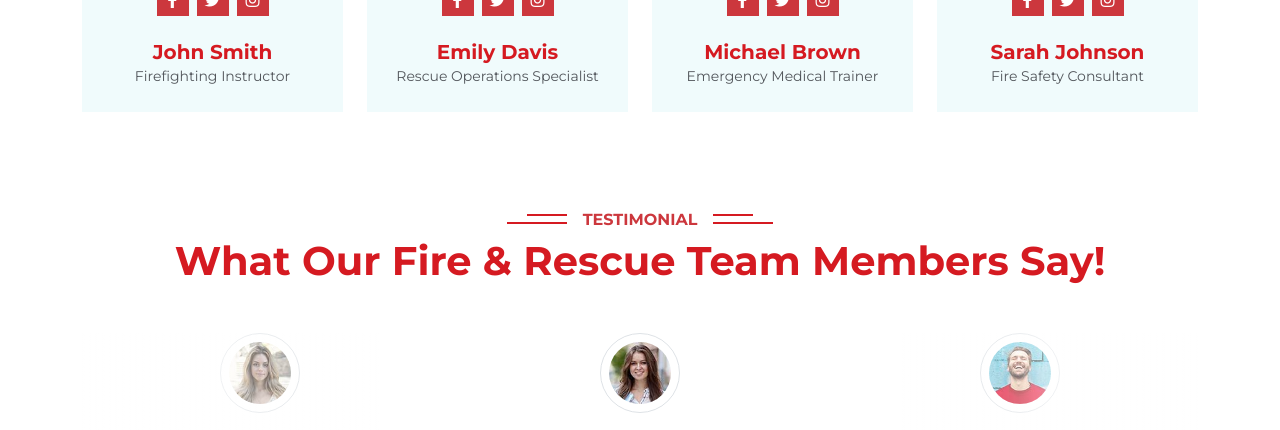
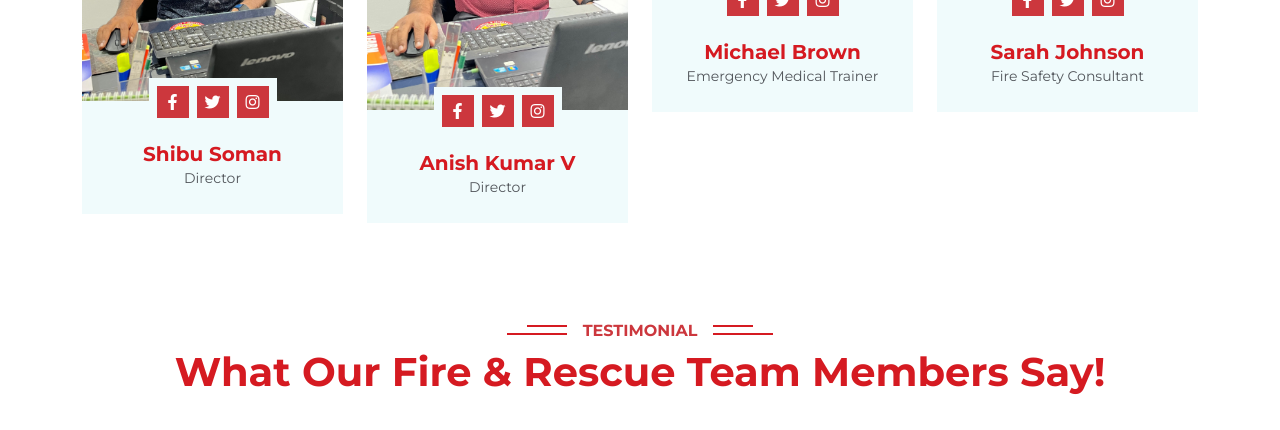
Before and after one commit to ankuxsshh/IITMS, a Django app: page / in a window 1280 px wide. Shown: the part 4335-4765 px from the top of the page. Run offline with Django 5.2, Linux system fonts and the light colour scheme; some libraries are stand-ins or nearby versions.

Commit message:
firstcommit

```diff
--- a/templates/index.html
+++ b/templates/index.html
@@ -345,7 +345,7 @@
         <div class="col-lg-3 col-md-6 wow fadeInUp" data-wow-delay="0.1s">
           <div class="team-item bg-light">
             <div class="overflow-hidden">
-              <img class="img-fluid" src="https://img.freepik.com/premium-vector/man-avatar-profile-picture-vector-illustration_268834-541.jpg" alt="Fire and Rescue Expert" />
+              <img class="img-fluid" src="static/img/director1.jpg" alt="Fire and Rescue Expert" />
             </div>
             <div class="position-relative d-flex justify-content-center" style="margin-top: -23px;">
               <div class="bg-light d-flex justify-content-center pt-2 px-1">
@@ -355,15 +355,15 @@
               </div>
             </div>
             <div class="text-center p-4">
-              <h5 class="mb-0">John Smith</h5>
-              <small>Firefighting Instructor</small>
+              <h5 class="mb-0">Shibu Soman</h5>
+              <small>Director</small>
             </div>
           </div>
         </div>
         <div class="col-lg-3 col-md-6 wow fadeInUp" data-wow-delay="0.3s">
           <div class="team-item bg-light">
             <div class="overflow-hidden">
-              <img class="img-fluid" src="https://img.freepik.com/premium-vector/man-avatar-profile-picture-vector-illustration_268834-541.jpg" alt="Fire and Rescue Expert" />
+              <img class="img-fluid" src="static/img/director2.jpg" alt="Fire and Rescue Expert" />
             </div>
             <div class="position-relative d-flex justify-content-center" style="margin-top: -23px;">
               <div class="bg-light d-flex justify-content-center pt-2 px-1">
@@ -373,8 +373,8 @@
               </div>
             </div>
             <div class="text-center p-4">
-              <h5 class="mb-0">Emily Davis</h5>
-              <small>Rescue Operations Specialist</small>
+              <h5 class="mb-0">Anish Kumar V</h5>
+              <small>Director</small>
             </div>
           </div>
         </div>
```
Also changed, not shown: templates/about.html (+57 -5 lines).
